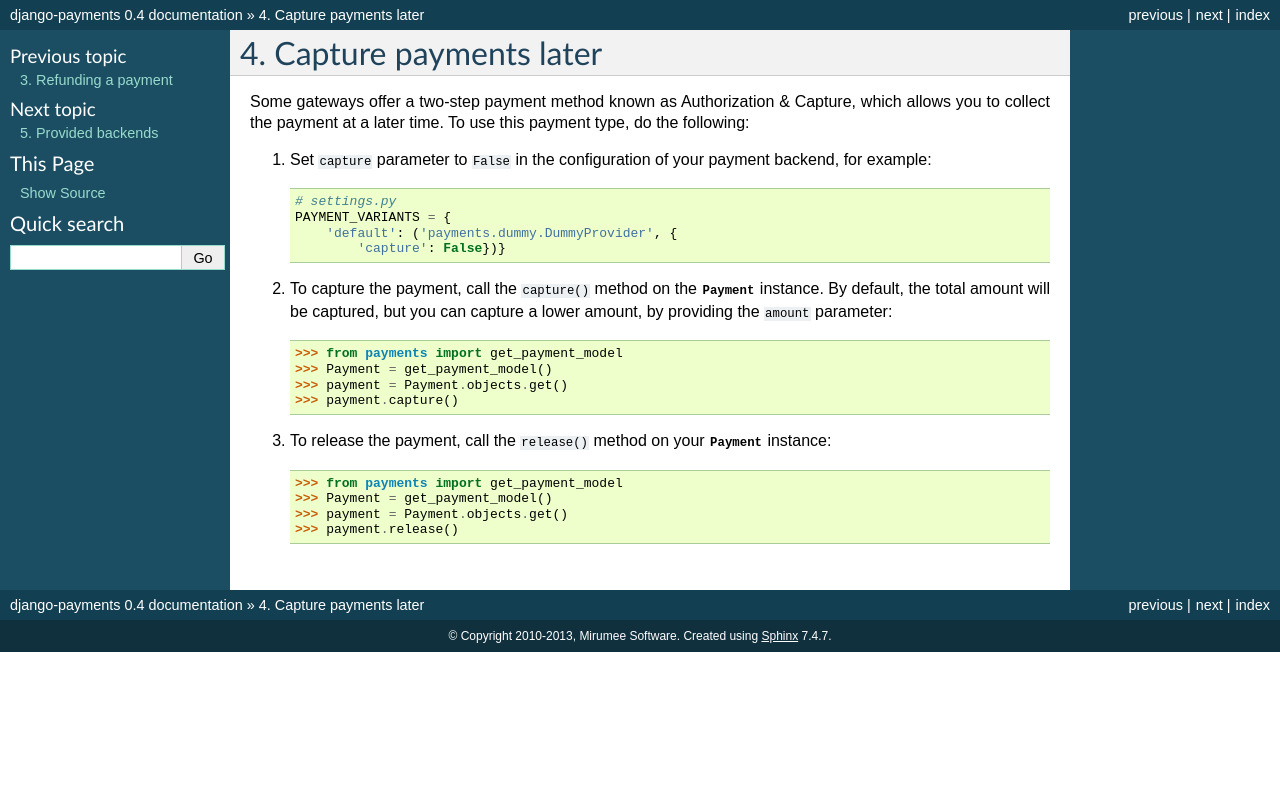
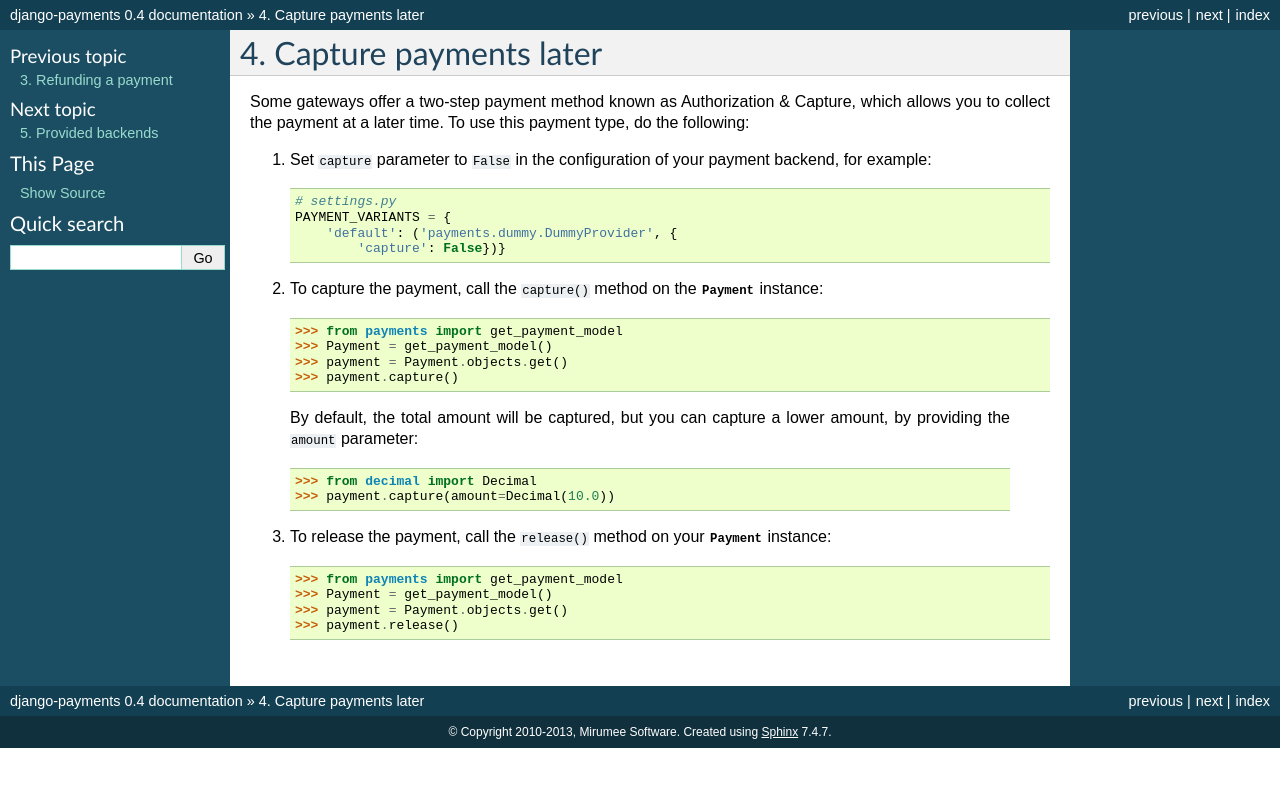
Before and after one commit to jazzband/django-payments, a Sphinx documentation site: the page built from doc/preauth.rst, in a window 1280 px wide. Shown: the top 787 px of the page. Built offline with Sphinx 7.4.7, drawn with Linux system fonts in a browser that asks for light colours.

Commit message:
Add example with amount parameter

```diff
--- a/doc/preauth.rst
+++ b/doc/preauth.rst
@@ -13,15 +13,20 @@
               'capture': False})}
 
 
-#. To capture the payment, call the ``capture()`` method on the :class:`Payment` instance. By default, the total amount will be captured, but you can capture a lower amount, by providing the ``amount`` parameter::
+2. To capture the payment, call the ``capture()`` method on the :class:`Payment` instance::
 
     >>> from payments import get_payment_model
     >>> Payment = get_payment_model()
     >>> payment = Payment.objects.get()
     >>> payment.capture()
 
+  By default, the total amount will be captured, but you can capture a lower amount, by providing the ``amount`` parameter::
 
-#. To release the payment, call the ``release()`` method on your :class:`Payment` instance::
+    >>> from decimal import Decimal
+    >>> payment.capture(amount=Decimal(10.0))
+
+
+3. To release the payment, call the ``release()`` method on your :class:`Payment` instance::
 
     >>> from payments import get_payment_model
     >>> Payment = get_payment_model()
```
Also changed, not shown: other parts of doc/preauth.rst (+1 -1 lines).
